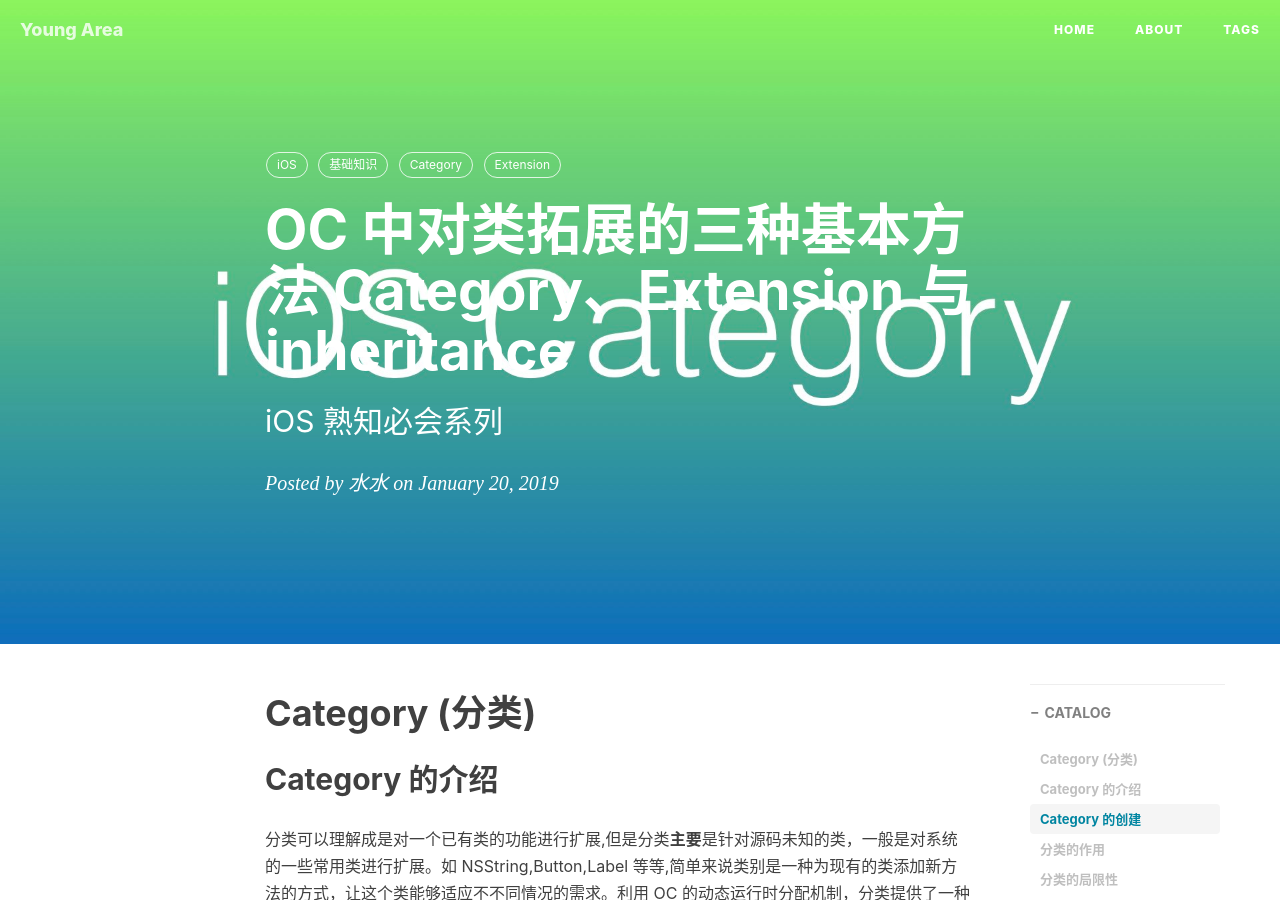
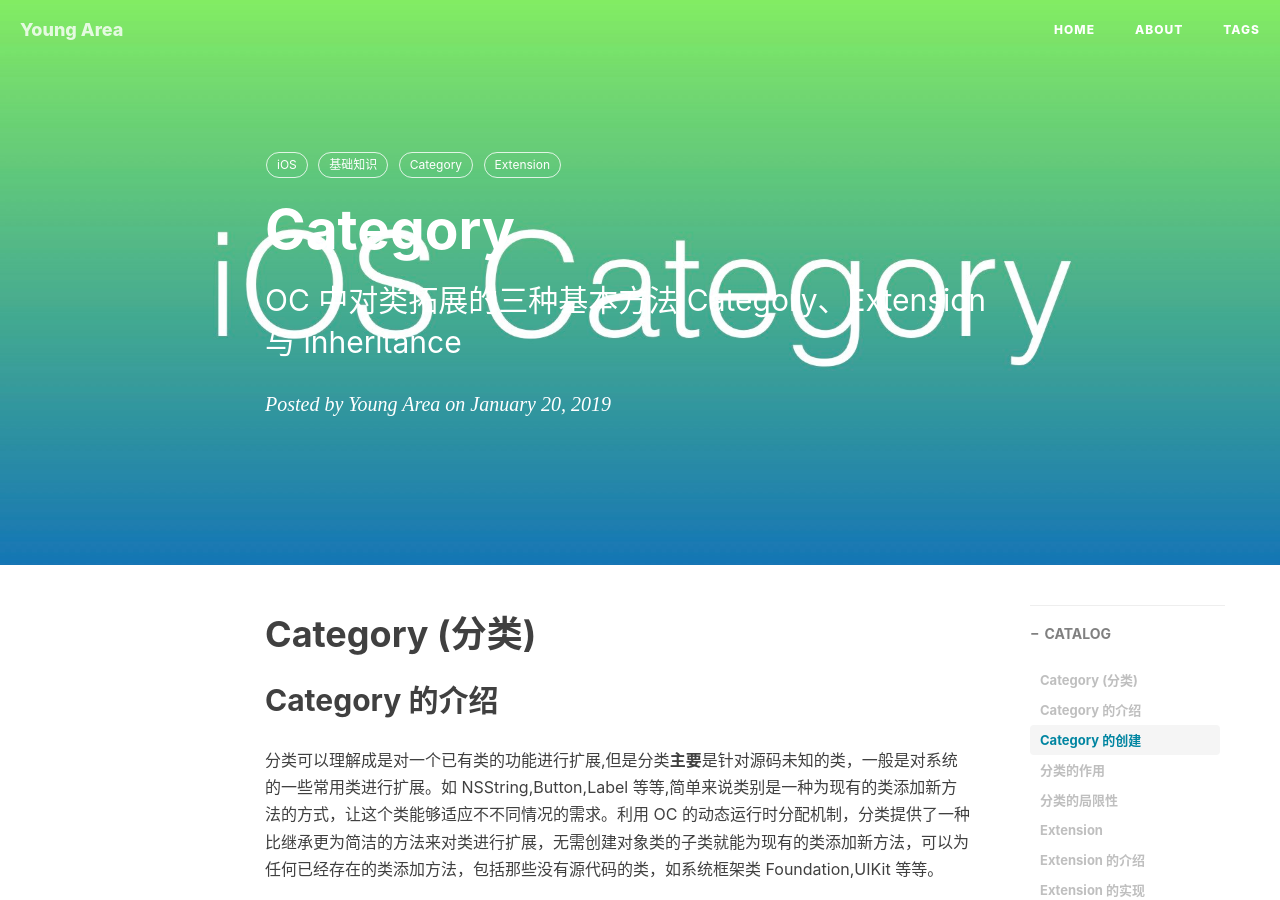
Before and after one commit to Yousanflics/yousanflics.github.io, a Jekyll site: the page built from _posts/2019-01-20-Category.md, in a window 1280 px wide and 900 px high. Built offline with Jekyll 4.4.1, drawn with Linux system fonts in a browser that asks for light colours; nearby versions of some CDN libraries; comment, search, counter and statistics services are not loaded.

Commit message:
update Category

```diff
--- a/_posts/2019-01-20-Category.md
+++ b/_posts/2019-01-20-Category.md
@@ -1,9 +1,9 @@
 ---
 layout:     post
-title:      OC 中对类拓展的三种基本方法 Category、Extension 与 inheritance
-subtitle:    "iOS 熟知必会系列"
+title:
+subtitle:   "OC 中对类拓展的三种基本方法 Category、Extension 与 inheritance"
 date:       2019-01-20
-author:     水水
+# author:     水水
 header-img: img/post-bg-Category.jpg
 catalog: true
 tags:
```
